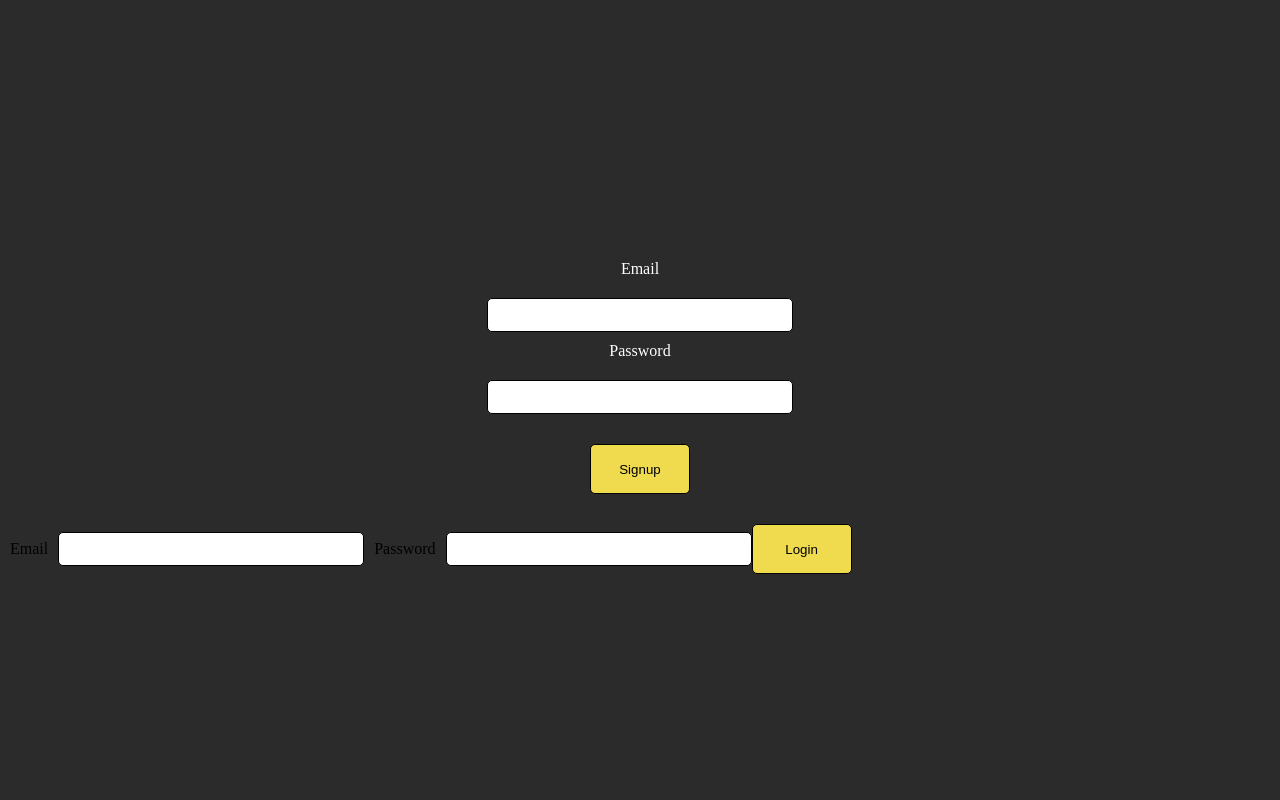
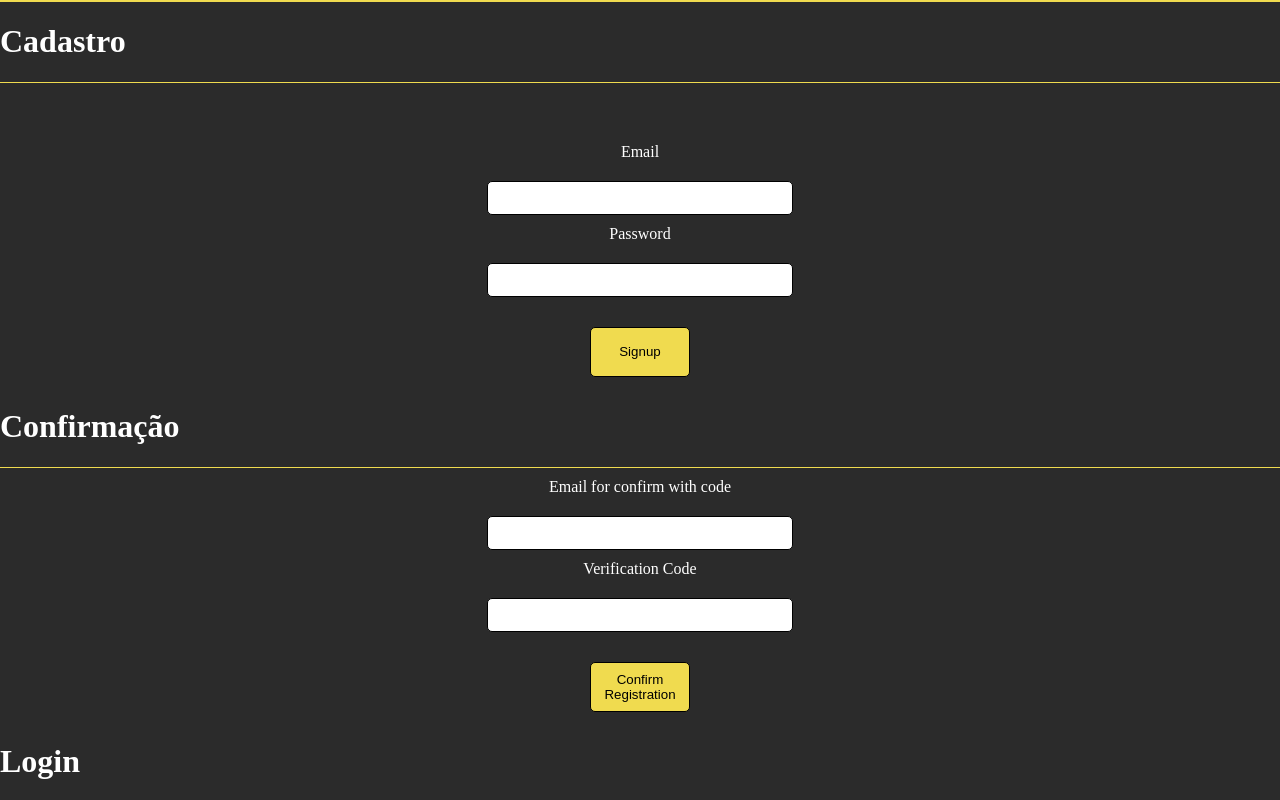
Before and after one commit to Rodrigosiq03/ReactCafeteriaDevJS, a React (Create React App) app: page / in a window 1280 px wide. Shown: the top 800 px of the page. Built offline with nearby package versions, Linux system fonts and the light colour scheme; what amazon-cognito-identity-js would draw is missing.

Commit message:
confirmation feature

```diff
--- a/package.json
+++ b/package.json
@@ -9,6 +9,7 @@
     "amazon-cognito-identity-js": "^6.0.1",
     "react": "^18.2.0",
     "react-dom": "^18.2.0",
+    "react-router-dom": "^6.4.5",
     "react-scripts": "5.0.1",
     "web-vitals": "^2.1.4"
   },
--- a/src/App.js
+++ b/src/App.js
@@ -1,14 +1,20 @@
 import React from 'react';
+import Confirmation from './components/Confirmation';
 import Login from './components/Login';
 import Signup from './components/Signup';
+import { BrowserRouter as Router } from 'react-router-dom';
 
-function App() {
+function AppRoutes() {
   return (
     <div>
+      <h1>Cadastro</h1>
       <Signup/>
+      <h1>Confirmação</h1>
+      <Confirmation/>
+      <h1>Login</h1>
       <Login/>
     </div>
   );
 }
 
-export default App;
+export default AppRoutes;
--- /dev/null
+++ b/src/components/Confirmation/Confirmation.module.css
@@ -0,0 +1,12 @@
+div {
+    border-top: 1px solid #F0DB4F;
+    color: white;
+
+}
+
+form {
+    display: flex;
+    flex-direction: column;
+    align-items: center;
+    justify-content: center;
+}
--- /dev/null
+++ b/src/components/Confirmation/index.js
@@ -0,0 +1,42 @@
+import React, { useState } from 'react';
+import { CognitoUser } from 'amazon-cognito-identity-js';
+import UserPool from '../../UserPool';
+import styles from './Confirmation.module.css';
+
+export default function Confirmation() {
+    const [email, setEmail] = useState('');
+    const [verificationCode, setVerificationCode] = useState('');
+
+
+
+    const onSubmit = (event) => {
+        event.preventDefault();
+
+        const user = new CognitoUser({
+            Username: email,
+            Pool: UserPool
+        })
+
+        user.confirmRegistration(verificationCode, false, (err, data) => {
+            if (err) {
+                console.error(err)
+            }
+            console.log(data);
+        });
+
+    };
+
+
+    return (
+        <div>
+            <form className={styles.formSignup} onSubmit={onSubmit}>
+                <label htmlFor='email'>Email for confirm with code</label>
+                <input value={email} onChange={(event) => setEmail(event.target.value)} />
+                <label htmlFor='code'>Verification Code</label>
+                <input value={verificationCode} onChange={(event) => setVerificationCode(event.target.value)} />
+
+                <button type='submit' >Confirm Registration</button>
+            </form>
+        </div>
+    )
+}
--- a/src/components/Signup/Signup.module.css
+++ b/src/components/Signup/Signup.module.css
@@ -5,7 +5,7 @@ body {
 }
 .formSignup {
     color: white;
-    padding-top: 250px;
+    padding-top: 50px;
     display: flex;
     flex-direction: column;
     align-items: center;
@@ -23,6 +23,7 @@ button {
     border-radius: 5px;
     background-color: #F0DB4F;
     margin-top: 30px;
+    margin-bottom: 10px;
 }
 input {
     width: 300px;
--- a/src/index.js
+++ b/src/index.js
@@ -1,12 +1,12 @@
 import React from 'react';
 import ReactDOM from 'react-dom/client';
-import App from './App';
+import AppRoutes from './App';
 import reportWebVitals from './reportWebVitals';
 
 const root = ReactDOM.createRoot(document.getElementById('root'));
 root.render(
   <React.StrictMode>
-    <App />
+    <AppRoutes />
   </React.StrictMode>
 );
 
```
Also changed, not shown: 1 other file (tests, documents, lock files or other folders).
